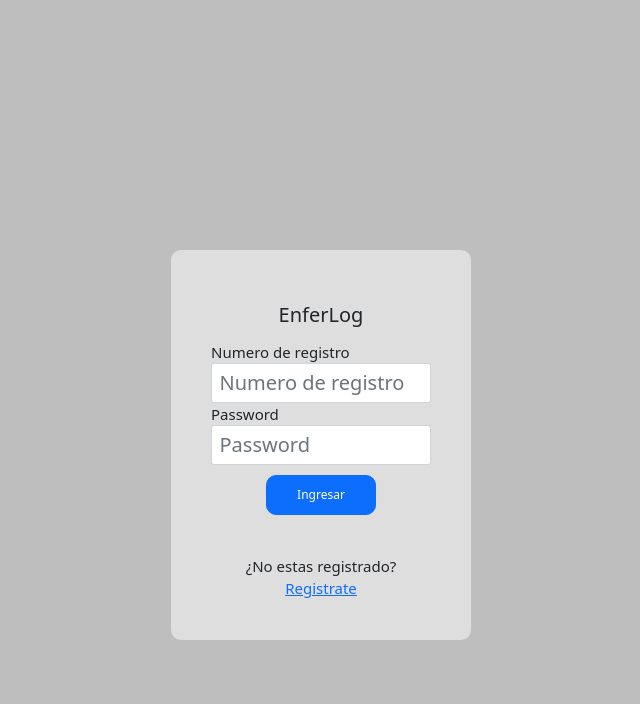
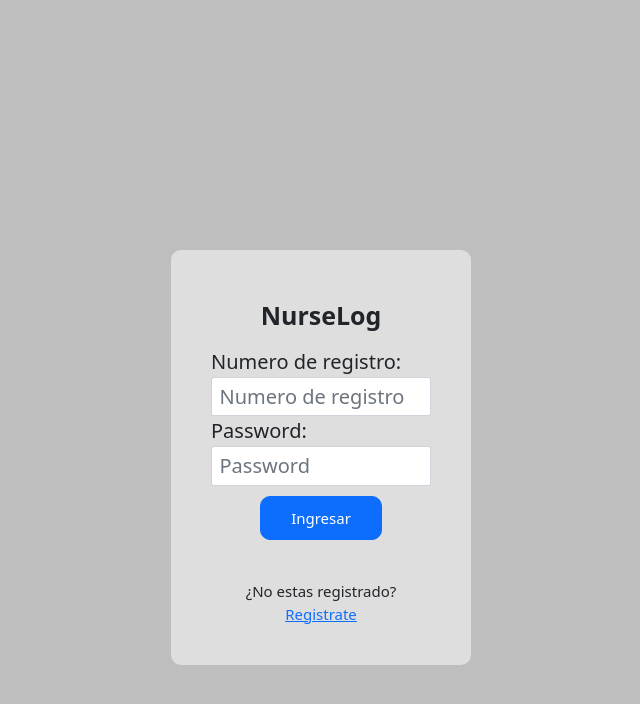
Before and after one commit to Adr205/nurseLog, a PHP site: page / in a window 1280 px wide. Shown: the top 704 px of the page, without its empty margins (319-959 px from the left). Run offline with PHP 8.4, Linux system fonts and the light colour scheme.

Commit message:
submit-button

```diff
--- a/index.html
+++ b/index.html
@@ -15,15 +15,15 @@
 <body>
 
     <div class="form-container">
-        <h1 class="center">EnferLog</h1>
+        <h1 class=" title center">NurseLog</h1>
         <form action="#" method="">
             <div class="form-group">
-                <label for="id">Numero de registro</label>
+                <label for="id">Numero de registro:</label>
                 <input type="text" class="form-control" id="id" placeholder="Numero de registro" required>
             </div>
 
             <div class="form-group">
-                <label for="password">Password</label>
+                <label for="password">Password:</label>
                 <input type="password" class="form-control" id="password" placeholder="Password" required>
             </div>
             <div class="btn-cont center">
--- a/public/css/styles.css
+++ b/public/css/styles.css
@@ -13,6 +13,12 @@ body {
   background-color: #bebebe;
 }
 
+.title {
+  font-size: 2.5rem;
+  font-weight: bold;
+  margin-top: 1rem;
+}
+
 /* globales */
 .center {
   text-align: center;
@@ -23,7 +29,7 @@ body {
 }
 /* Login and  Register */
 label {
-  font-size: 1.5em;
+  font-size: 2rem;
 }
 
 input[type="text"],
@@ -47,7 +53,7 @@ input[type="password"] {
 .form-submit {
   margin-top: 1rem;
   padding: 1rem 3rem;
-  font-size: 1.2rem;
+  font-size: 1.5rem;
   border-radius: 1rem;
 }
 
--- a/public/pages/register.html
+++ b/public/pages/register.html
@@ -15,7 +15,7 @@
 <body>
 
     <div class="register-form-container">
-        <h1 class="center">EnferLog</h1>
+        <h1 class="center">NurseLog</h1>
 
         <form action="#" method="">
             <div class="name-container">
```
